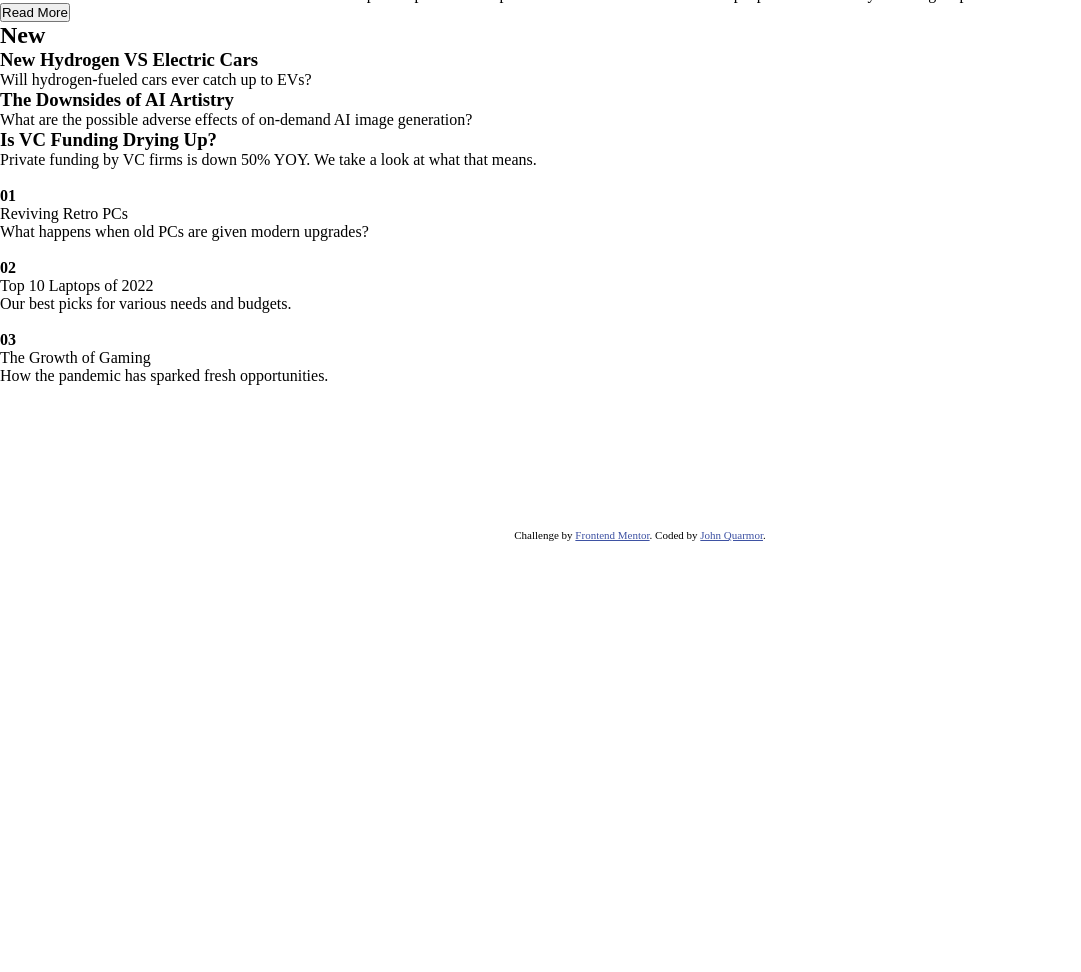
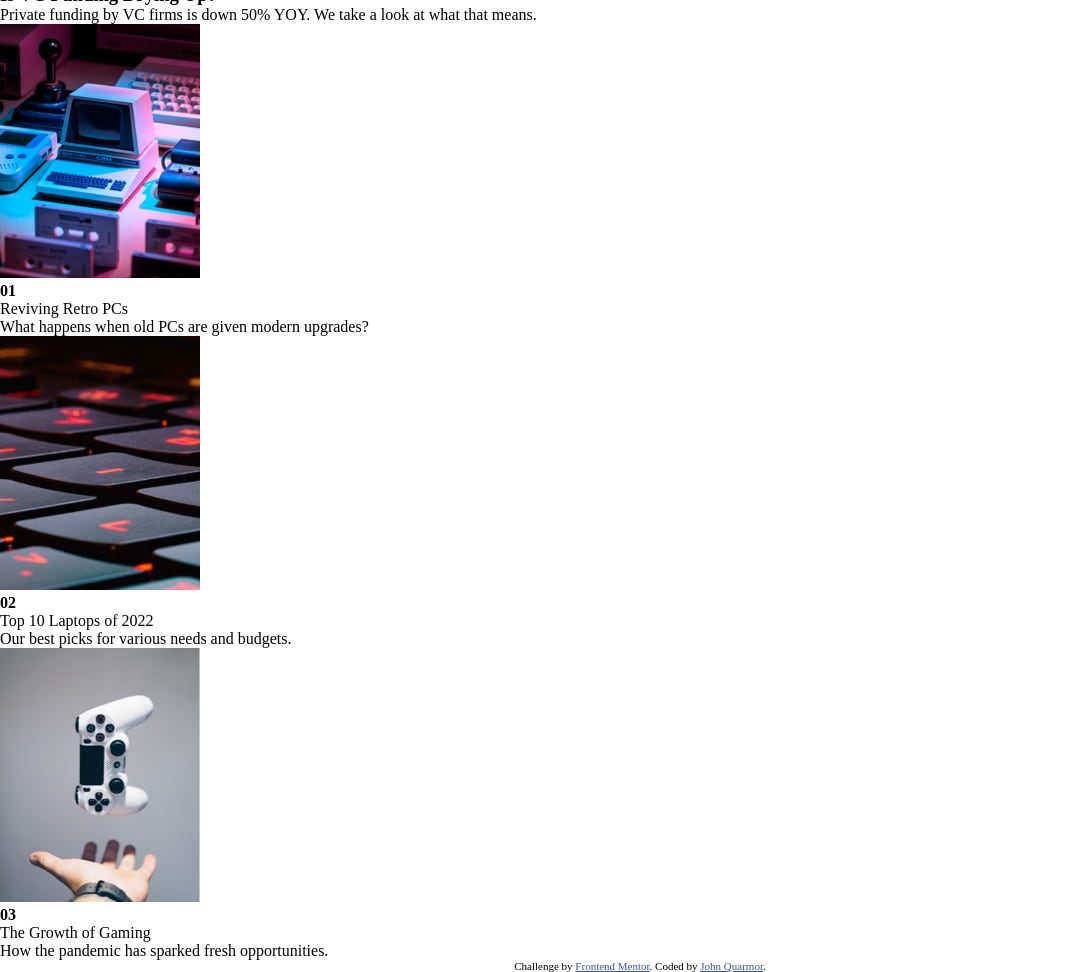
Before and after one commit to romrauq/news-homepage, a plain HTML site: page index.html in a window 1280 px wide. Shown: the part 259-1231 px from the top of the page, without its empty margins (0-1081 px from the left). Before the commit the page ends 800 px from the top, so only its background shows below. Drawn offline with Linux system fonts and the light colour scheme.

Commit message:
Added `src` value to image element

```diff
--- a/index.html
+++ b/index.html
@@ -61,7 +61,11 @@
 
 			<div class="bottom-articles-container">
 				<div class="bottom-article-row">
-					<img src="" alt="" />
+					<img
+						src="./resources/images/image-retro-pcs.jpg"
+						alt="Retro PCs"
+						class="article-image"
+					/>
 					<div class="article-column">
 						<h4 class="article-number">01</h4>
 						<p class="bottom-article-title">Reviving Retro PCs</p>
@@ -71,7 +75,11 @@
 					</div>
 				</div>
 				<div class="bottom-article-row">
-					<img src="" alt="" />
+					<img
+						src="./resources/images/image-top-laptops.jpg"
+						alt="Laptop Keys"
+						class="article-image"
+					/>
 					<div class="article-column">
 						<h4 class="article-number">02</h4>
 						<p class="bottom-article-title">Top 10 Laptops of 2022</p>
@@ -81,7 +89,7 @@
 					</div>
 				</div>
 				<div class="bottom-article-row">
-					<img src="" alt="" />
+					<img src="./resources/images/image-gaming-growth.jpg" alt="" class="article-image" />
 					<div class="article-column">
 						<h4 class="article-number">03</h4>
 						<p class="bottom-article-title">The Growth of Gaming</p>
```
